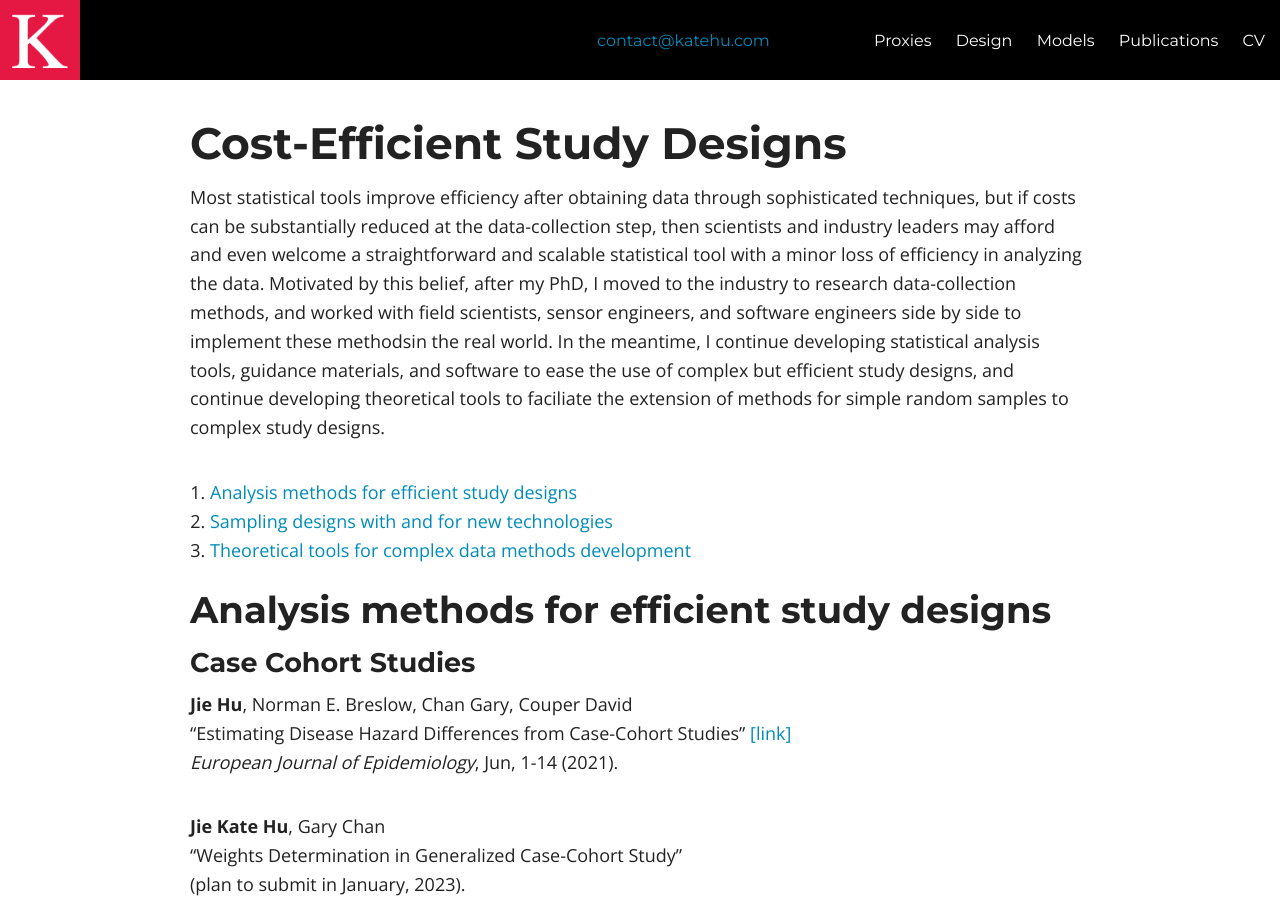
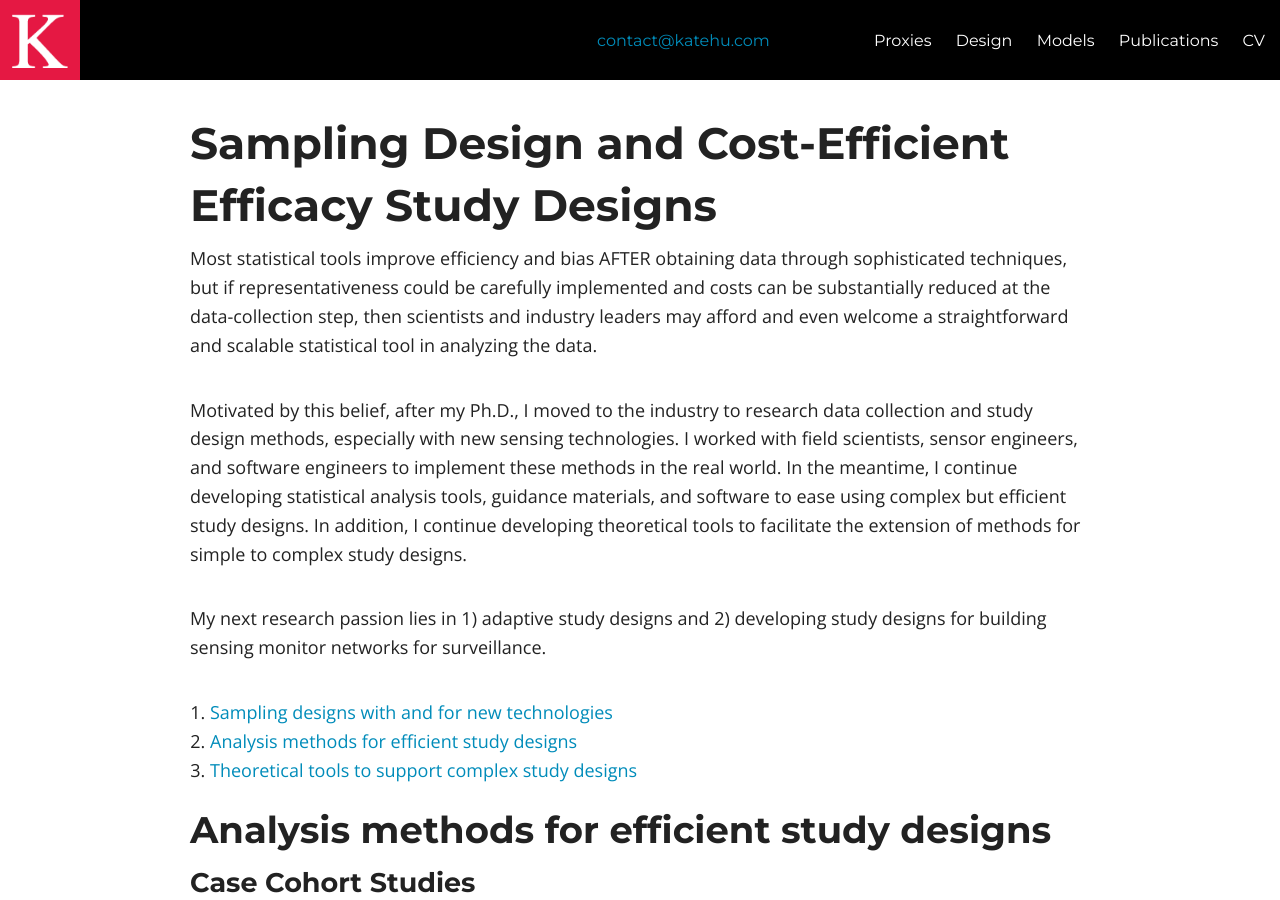
Before and after one commit to katehu/katehu.github.io, a Jekyll site: the page built from study-design.md, in a window 1280 px wide and 900 px high. Built offline with Jekyll 4.4.1, drawn with Linux system fonts in a browser that asks for light colours; nearby versions of some CDN libraries.

Commit message:
Update study-design.md

```diff
--- a/study-design.md
+++ b/study-design.md
@@ -4,17 +4,20 @@ permalink: /study-design/index.html
 title: Publications
 ---
 
-# Cost-Efficient Study Designs
+# Sampling Design and Cost-Efficient Efficacy Study Designs
 
-Most statistical tools improve efficiency after obtaining data through sophisticated techniques,
-but if costs can be substantially reduced at the data-collection step, then scientists and industry leaders may afford and even welcome a
-straightforward and scalable statistical tool with a minor loss of efficiency in analyzing the data. Motivated by this belief, after my PhD,
-I moved to the industry to research data-collection methods, and worked with field scientists, sensor engineers, and software engineers side by side to implement these methodsin the real world. In the meantime, I continue developing statistical analysis tools, guidance materials, and software to ease the use of complex but efficient study designs, and continue developing theoretical tools to faciliate the extension of methods for simple random samples to complex study designs.
+Most statistical tools improve efficiency and bias AFTER obtaining data through sophisticated techniques,
+but if representativeness could be carefully implemented and costs can be substantially reduced at the data-collection step, then scientists and industry leaders may afford and even welcome a
+straightforward and scalable statistical tool in analyzing the data.
 
+Motivated by this belief, after my Ph.D.,
+I moved to the industry to research data collection and study design methods, especially with new sensing technologies. I worked with field scientists, sensor engineers, and software engineers to implement these methods in the real world. In the meantime, I continue developing statistical analysis tools, guidance materials, and software to ease using complex but efficient study designs. In addition, I continue developing theoretical tools to facilitate the extension of methods for simple to complex study designs.
 
-1. [Analysis methods for efficient study designs](#method)
-2. [Sampling designs with and for new technologies](#study-design)
-3. [Theoretical tools for complex data methods development](#theory)
+My next research passion lies in 1) adaptive study designs and 2) developing study designs for building sensing monitor networks for surveillance.
+
+1. [Sampling designs with and for new technologies](#study-design)
+2. [Analysis methods for efficient study designs](#method)
+3. [Theoretical tools to support complex study designs](#theory)
 
 
 ## Analysis methods for efficient study designs<a name="method"></a>
```
